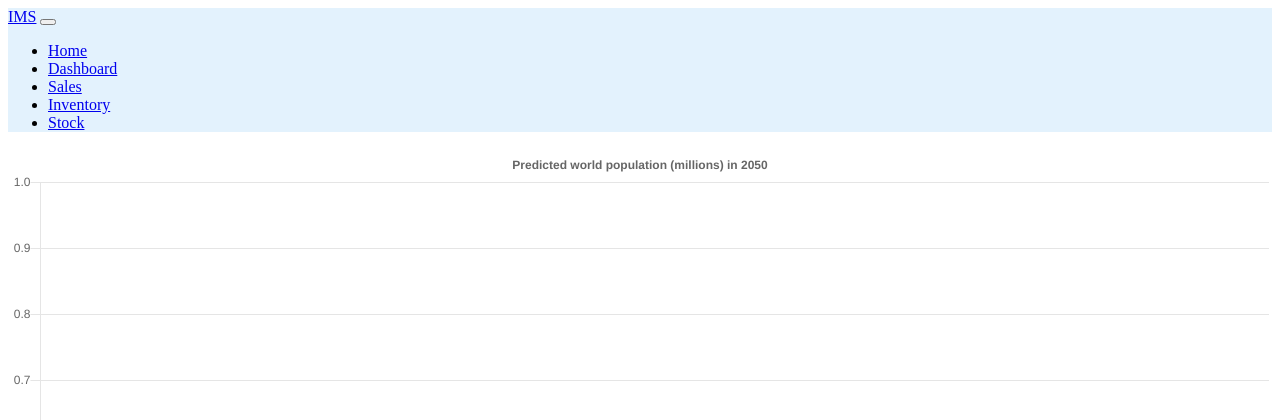
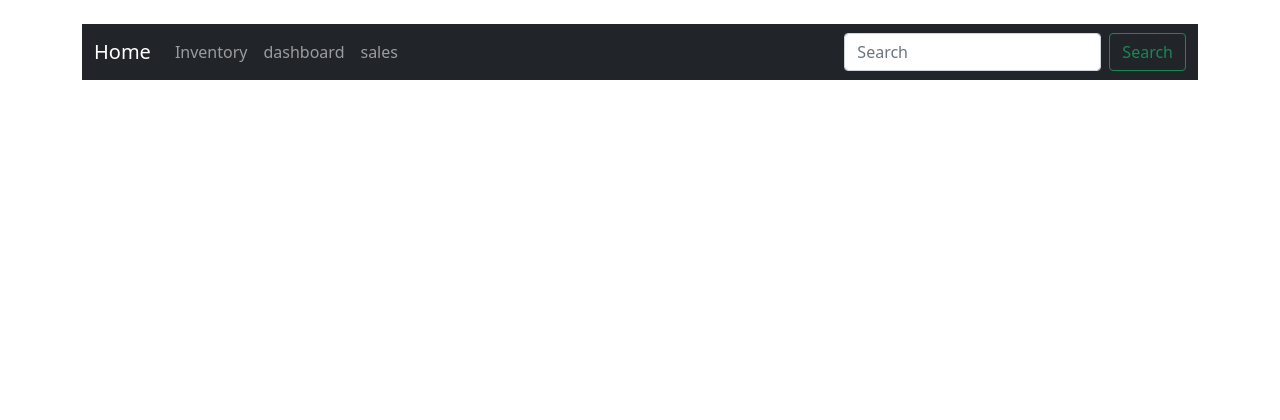
Before and after one commit to Robby-78/inventory, a Flask app: page /dashboard in a window 1280 px wide. Shown: the top 420 px of the page. After the commit the page ends 80 px from the top, so only its background shows below. Run offline with Flask 2, Linux system fonts and the light colour scheme; data that the repository does not hold is empty; some libraries are stand-ins or nearby versions.

Commit message:
base html file for navbar

```diff
--- a/templates/base.html
+++ b/templates/base.html
@@ -1,4 +1,6 @@
-<head>
+<!doctype html>
+<html lang="en">
+  <head>
     <!-- Required meta tags -->
     <meta charset="utf-8">
     <meta name="viewport" content="width=device-width, initial-scale=1">
@@ -6,34 +8,25 @@
     <!-- Bootstrap CSS -->
     <link href="https://cdn.jsdelivr.net/npm/bootstrap@5.1.3/dist/css/bootstrap.min.css" rel="stylesheet" integrity="sha384-1BmE4kWBq78iYhFldvKuhfTAU6auU8tT94WrHftjDbrCEXSU1oBoqyl2QvZ6jIW3" crossorigin="anonymous">
 
-    <title>Inventory App</title>
+    <title>Hello, world!</title>
   </head>
+  <body>
+    {%include "navbar.html"%}
+    <br>
+    <div class="container">
+      {%block content%}
+      {%endblock%}
+    </div>
 
-    <nav class="navbar navbar-expand-lg   bg-light"style="background-color: #e3f2fd;">
-        <div class="container-fluid">
-          <a class="navbar-brand" href="/">IMS</a>
-          <button class="navbar-toggler" type="button" data-bs-toggle="collapse" data-bs-target="#navbarNav" aria-controls="navbarNav" aria-expanded="false" aria-label="Toggle navigation">
-            <span class="navbar-toggler-icon"></span>
-          </button>
-          <div class="collapse navbar-collapse" id="navbarNav">
-            <ul class="navbar-nav">
-              <li class="nav-item">
-                <a class="nav-link active" aria-current="page" href="#">Home</a>
-              </li>
-              <li class="nav-item">
-                <a class="nav-link" href="dashboard">Dashboard</a>
-              </li>
-              <li class="nav-item">
-                <a class="nav-link" href="sales">Sales</a>
-              </li>
-              <li class="nav-item">
-                <a class="nav-link" href="inventory">Inventory</a>
-              </li>
-              <li class="nav-item">
-                <a class="nav-link" href="stock">Stock</a>
-              </li>
+    <!-- Optional JavaScript; choose one of the two! -->
 
-            </ul>
-          </div>
-        </div>
-      </nav>
+    <!-- Option 1: Bootstrap Bundle with Popper -->
+    <script src="https://cdn.jsdelivr.net/npm/bootstrap@5.1.3/dist/js/bootstrap.bundle.min.js" integrity="sha384-ka7Sk0Gln4gmtz2MlQnikT1wXgYsOg+OMhuP+IlRH9sENBO0LRn5q+8nbTov4+1p" crossorigin="anonymous"></script>
+
+    <!-- Option 2: Separate Popper and Bootstrap JS -->
+    <!--
+    <script src="https://cdn.jsdelivr.net/npm/@popperjs/core@2.10.2/dist/umd/popper.min.js" integrity="sha384-7+zCNj/IqJ95wo16oMtfsKbZ9ccEh31eOz1HGyDuCQ6wgnyJNSYdrPa03rtR1zdB" crossorigin="anonymous"></script>
+    <script src="https://cdn.jsdelivr.net/npm/bootstrap@5.1.3/dist/js/bootstrap.min.js" integrity="sha384-QJHtvGhmr9XOIpI6YVutG+2QOK9T+ZnN4kzFN1RtK3zEFEIsxhlmWl5/YESvpZ13" crossorigin="anonymous"></script>
+    -->
+  </body>
+</html>
--- a/templates/dashboard.html
+++ b/templates/dashboard.html
@@ -7,34 +7,11 @@
     <title>Dashboard</title>
 </head>
 <body>
-    <nav class="navbar navbar-expand-lg   bg-light"style="background-color: #e3f2fd;">
-        <div class="container-fluid">
-          <a class="navbar-brand" href="/">IMS</a>
-          <button class="navbar-toggler" type="button" data-bs-toggle="collapse" data-bs-target="#navbarNav" aria-controls="navbarNav" aria-expanded="false" aria-label="Toggle navigation">
-            <span class="navbar-toggler-icon"></span>
-          </button>
-          <div class="collapse navbar-collapse" id="navbarNav">
-                <ul class="navbar-nav">
-                    <li class="nav-item">
-                        <a class="nav-link active" aria-current="page" href="#">Home</a>
-                    </li>
-                    <li class="nav-item">
-                        <a class="nav-link" href="dashboard">Dashboard</a>
-                    </li>
-                    <li class="nav-item">
-                        <a class="nav-link" href="sales">Sales</a>
-                    </li>
-                    <li class="nav-item">
-                        <a class="nav-link" href="inventory">Inventory</a>
-                    </li>
-                    <li class="nav-item">
-                        <a class="nav-link" href="stock">Stock</a>
-                    </li>
+  <br>
+  <div class="container">
+    {%extends 'base.html'%}
+      {%block cotent%}
 
-                </ul>
-          </div>
-        </div>
-    </nav>
         <div class="container">
             <div class="row">
                 <div class="col-4"></div>
@@ -43,8 +20,10 @@
             </div>
         </div>
 
+  </div>
 
 
+  {%endblock%}
 </body>
 <script src="https://cdnjs.cloudflare.com/ajax/libs/Chart.js/2.5.0/Chart.min.js"> </script>
 <script>
--- /dev/null
+++ b/templates/navbar.html
@@ -0,0 +1,25 @@
+<nav class="navbar navbar-expand-lg navbar-dark bg-dark">
+    <div class="container-fluid">
+      <button class="navbar-toggler" type="button" data-bs-toggle="collapse" data-bs-target="#navbarTogglerDemo01" aria-controls="navbarTogglerDemo01" aria-expanded="false" aria-label="Toggle navigation">
+        <span class="navbar-toggler-icon"></span>
+      </button>
+      <div class="collapse navbar-collapse" id="navbarTogglerDemo01">
+        <a class="navbar-brand" href="index.html">Home</a>
+        <ul class="navbar-nav me-auto mb-2 mb-lg-0">
+          <li class="nav-item">
+            <a class="nav-link" href="inventory">Inventory</a>
+          </li>
+          <li class="nav-item">
+            <a class="nav-link" href="dashboard">dashboard</a>
+          </li>
+          <li class="nav-item">
+            <a class="nav-link" href="sales">sales</a>
+          </li>
+        </ul>
+        <form class="d-flex">
+          <input class="form-control me-2" type="search" placeholder="Search" aria-label="Search">
+          <button class="btn btn-outline-success" type="submit">Search</button>
+        </form>
+      </div>
+    </div>
+  </nav>
--- a/templates/view.html
+++ b/templates/view.html
@@ -8,6 +8,8 @@
     <title>View sale</title>
 </head>
 <body>
+{%extends 'base.html'%}
+    {%block content%}
         <div>
             <table class="table table-bordered border-primary">
                 <thead>
@@ -36,6 +38,7 @@
                 </tbody>
             </table>
             </div>
+        {%endblock%}
 
 
 
```
Also changed, not shown: templates/index.html (+3 -32 lines), templates/inventory.html (+3 -28 lines), templates/sales.html (+3 -31 lines). Lines whose indentation alone changed are shown as unchanged.
